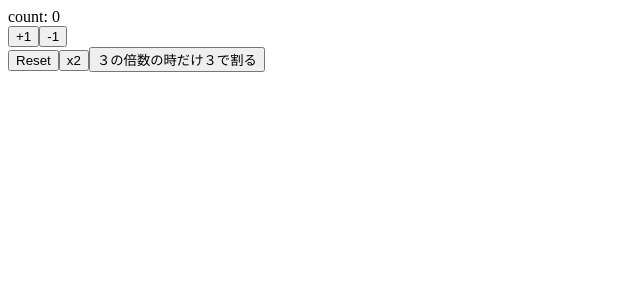
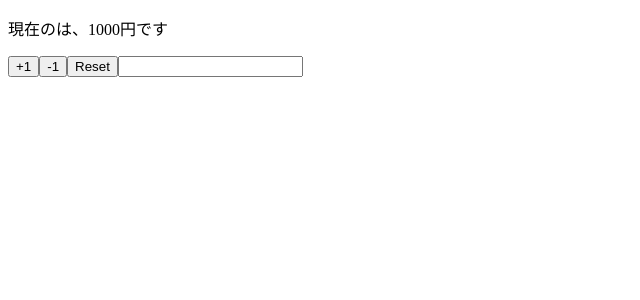
Before and after one commit to myappdeveloped01/react-hooks-101, a React (Create React App) app: page / in a window 1280 px wide. Shown: the top 300 px of the page, without its empty margins (0-640 px from the left). Built offline with nearby package versions, Linux system fonts and the light colour scheme.

Commit message:
implement component using multiple states

```diff
--- a/src/App.js
+++ b/src/App.js
@@ -1,44 +1,30 @@
 import React, { useState } from 'react'
 
-const App = () => {
-  const [count, setCount] = useState(0)
-
-  const increment = () => {
-    setCount(count => count + 1)
-  }
-  const decrement = () => {
-    setCount(count => count - 1)
-  }
+const App = props => {
+  const [name, setName] = useState(props.name)
+  const [price, setPrice] = useState(props.price)
   const reset = () => {
-    setCount(count => 0)
-  }
-  const double = () => {
-    setCount(count => count * 2)
-  }
-  const divide3 = () => {
-    setCount(count => {
-      if (count % 3 === 0) {
-        return (count /= 3)
-      } else {
-        return count
-      }
-    })
+    setPrice(price => props.price)
+    setName(price => props.name)
   }
 
   return (
     <div>
-      <div>
-        <div>count: {count}</div>
-        <button onClick={increment}>+1</button>
-        <button onClick={decrement}>-1</button>
-      </div>
-      <div>
-        <button onClick={reset}>Reset</button>
-        <button onClick={double}>x2</button>
-        <button onClick={divide3}>３の倍数の時だけ３で割る</button>
-      </div>
+      <p>
+        現在の{name}は、{price}円です
+      </p>
+      <button onClick={() => setPrice(price => price + 1)}>+1</button>
+      <button onClick={() => setPrice(price => price - 1)}>-1</button>
+      <button onClick={reset}>Reset</button>
+      <input value={name} onChange={e => setName(e.target.value)} />
     </div>
   )
 }
 
+// 関数コンポーネントの引数のデフォルトを設定（直接引数に代入して指定する別の方法もある）
+App.defaultProps = {
+  name: '',
+  price: 1000
+}
+
 export default App
```
